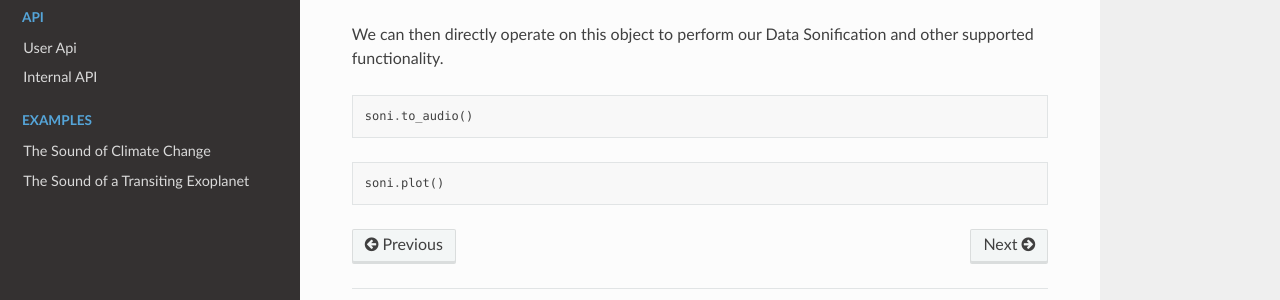
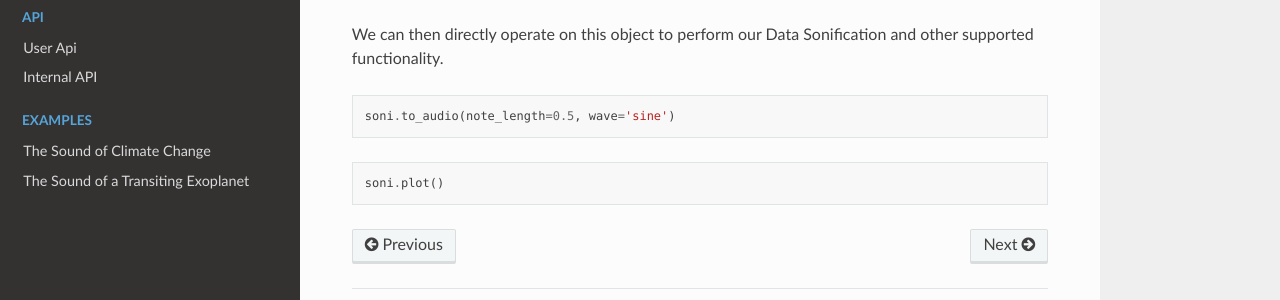
Before and after one commit to philipc2/sci-sonify, a Sphinx documentation site: the page built from docs/source/sonify.rst, in a window 1280 px wide. Shown: the part 342-642 px from the top of the page. Built offline with Sphinx 7.4.7 and the Read the Docs theme 2.0.0, drawn with Linux system fonts in a browser that asks for light colours.

Commit message:
work on docs

```diff
--- a/docs/source/sonify.rst
+++ b/docs/source/sonify.rst
@@ -19,7 +19,7 @@ supported functionality.
 
 ..  code-block:: Python
 
-    soni.to_audio()
+    soni.to_audio(note_length=0.5, wave='sine')
 
 ..  code-block:: Python
 
```
